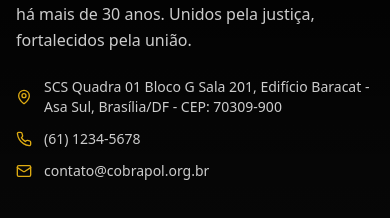
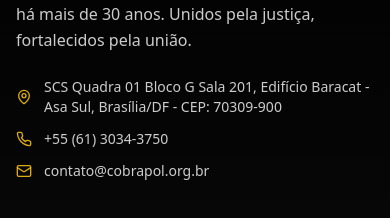
Before and after one commit to Dwalkerd/cobrapol-33, a React (Vite) app: page /sindicatos in a window 390 px wide. Shown: the part 1623-1841 px from the top of the page. Built offline with nearby package versions, Linux system fonts and the light colour scheme; no server answers; the database is empty.

Commit message:
Fix: Update phone number

```diff
--- a/src/components/Footer.tsx
+++ b/src/components/Footer.tsx
@@ -58,7 +58,7 @@ const Footer = () => {
               </div>
               <div className="flex items-center gap-3 text-sm text-background/80">
                 <Phone className="h-4 w-4 text-gold flex-shrink-0" />
-                <span>{config?.telefone_principal || '(61) 1234-5678'}</span>
+                <span>{config?.telefone_principal || '+55 (61) 3034-3750'}</span>
               </div>
               <div className="flex items-center gap-3 text-sm text-background/80">
                 <Mail className="h-4 w-4 text-gold flex-shrink-0" />
```
